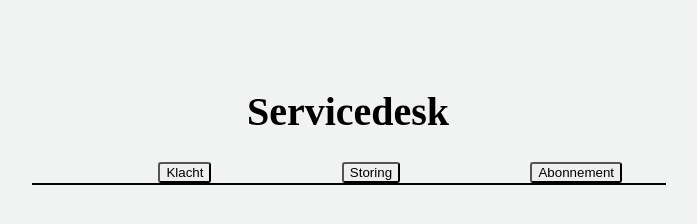
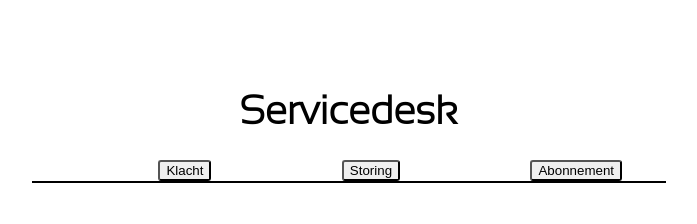
Before and after one commit to Cp-022/ALA-Servicedesk, a plain HTML site: page index.html in a window 1280 px wide. Shown: the whole page, without its empty margins (292-989 px from the left). Drawn offline with Linux system fonts and the light colour scheme.

Commit message:
added fonts '

```diff
--- a/css/stylesheet.css
+++ b/css/stylesheet.css
@@ -4,7 +4,7 @@ feel free to copy my code but PLEASE JUST GIVE ME CREDIT -__-  Have a nice day*/
 html{
 	height:98%;
 	width:auto;
-	background-color:#f1f2f2;
+	background-color:white;
 }
 
 #script{
@@ -48,6 +48,7 @@ html{
 	font-size:40px;
 	position:relative;
 	margin-top:7%;
+	font-family:SansationLight;
 }
 
 .wijzig{
@@ -103,3 +104,8 @@ a{
 	display:inline-box;
 	margin-left:50%;
 }
+
+@font-face{
+	font-family: SansationLight;
+	src: url(../fonts/Sansation_Light.ttf)
+}
```
Also changed, not shown: fonts/Sansation_Bold.ttf (added), fonts/Sansation_Bold_Italic.ttf (added), fonts/Sansation_Italic.ttf (added), fonts/Sansation_Light.ttf (added), fonts/Sansation_Light_Italic.ttf (added), fonts/Sansation_Regular.ttf (added).
